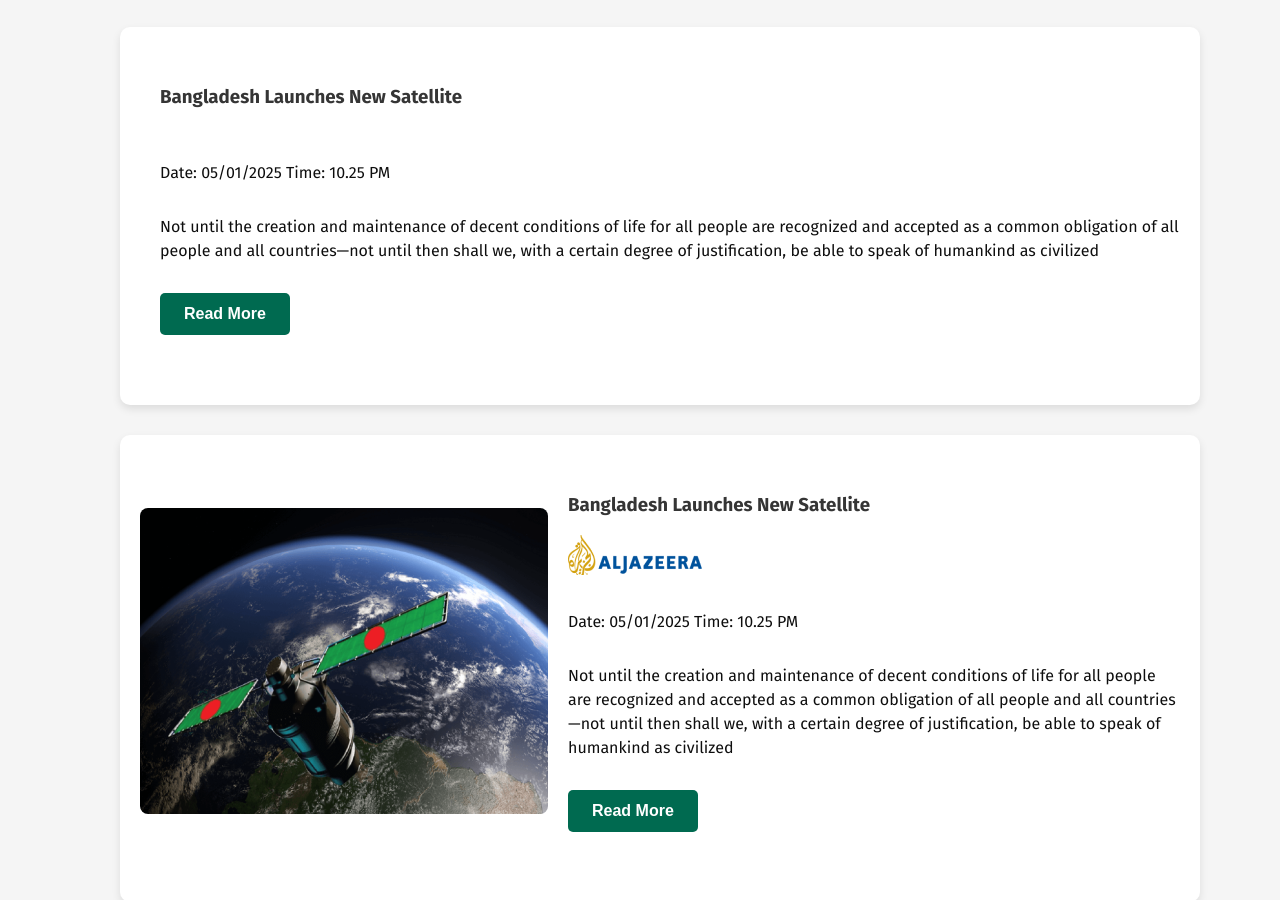
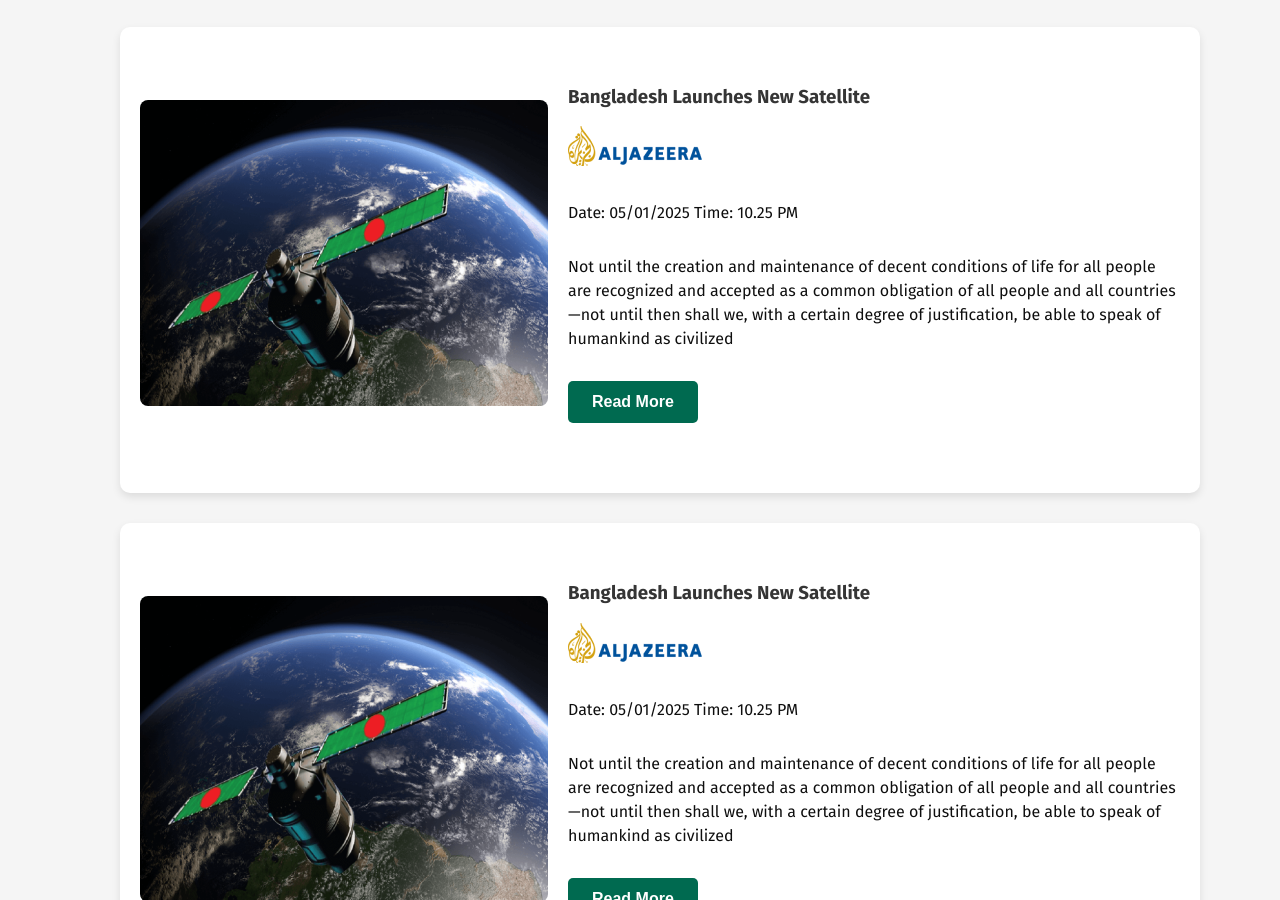
Before and after one commit to Shifat80/Assignement1-ph, a plain HTML site: page index.html in a window 1280 px wide. Shown: the part 1397-2297 px from the top of the page. Drawn offline with Linux system fonts and the light colour scheme; the site is published under a folder, as on GitHub Pages, so addresses that start at the root find nothing.

```diff
--- a/index.html
+++ b/index.html
@@ -82,10 +82,10 @@
                 <p>Bangladesh 2.0 aims to redefine the nation’s trajectory by embracing cutting-edge technology, promoting inclusive growth, and ensuring sustainability. With initiatives in renewable energy, digital transformation, and robust infrastructure, the country is set to become a global model of development.</p>
                 <div class="news-card">
                     <div class="news-img">
-                         <img src="/assets/satelite.png" alt="">
+                         <img src="assets/satelite.png" alt="">
                     <div class="news-des">
                         <h3>Bangladesh Launches New Satellite</h3>
-                        <img src="/assets/al-jazeera.png" alt="">
+                        <img src="assets/al-jazeera.png" alt="">
                         <p>Date: 05/01/2025 Time: 10.25 PM</p>
                         <p>Not until the creation and maintenance of decent conditions of life for all people are recognized and accepted as a common obligation of all people and all countries—not until then shall we,
                             with a certain degree of justification, be able to speak of humankind as civilized</p>
```
